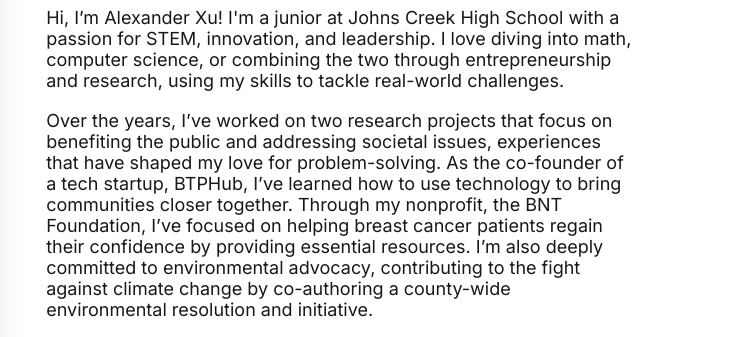
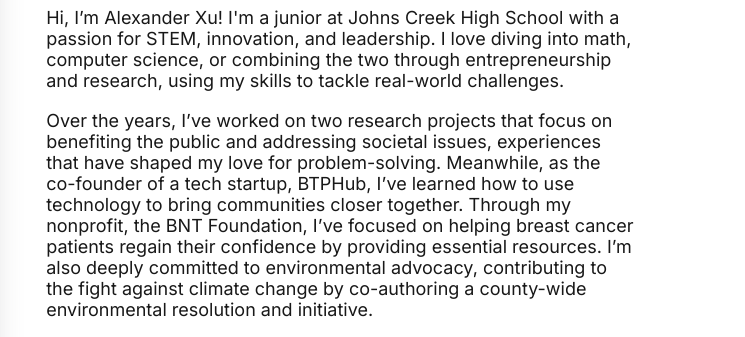
Before and after one commit to AlexZXu/alex-xu-portfolio-site, an Astro site: page / in a window 1280 px wide. Shown: the part 1022-1359 px from the top of the page, 535-1280 px from the left. Built offline with nearby package versions, Linux system fonts and the light colour scheme; Astro itself is replaced by a stand-in of ours.

Commit message:
meanwhile

```diff
--- a/src/components/Home.astro
+++ b/src/components/Home.astro
@@ -120,7 +120,7 @@
 					</div>
 					<div class="about-paragraph">
 						Over the years, I’ve worked on two research projects that focus on benefiting the public and addressing societal issues, experiences that have shaped my love for problem-solving.
-						As the co-founder of a tech startup, BTPHub, I’ve learned how to use technology to bring communities closer together.
+						Meanwhile, as the co-founder of a tech startup, BTPHub, I’ve learned how to use technology to bring communities closer together.
 						Through my nonprofit, the BNT Foundation, I’ve focused on helping breast cancer patients regain their confidence by providing essential resources. I’m also deeply committed to environmental advocacy, contributing to the fight against climate change by co-authoring a county-wide environmental resolution and initiative.
 					</div>
 					<div class="about-paragraph">
```
